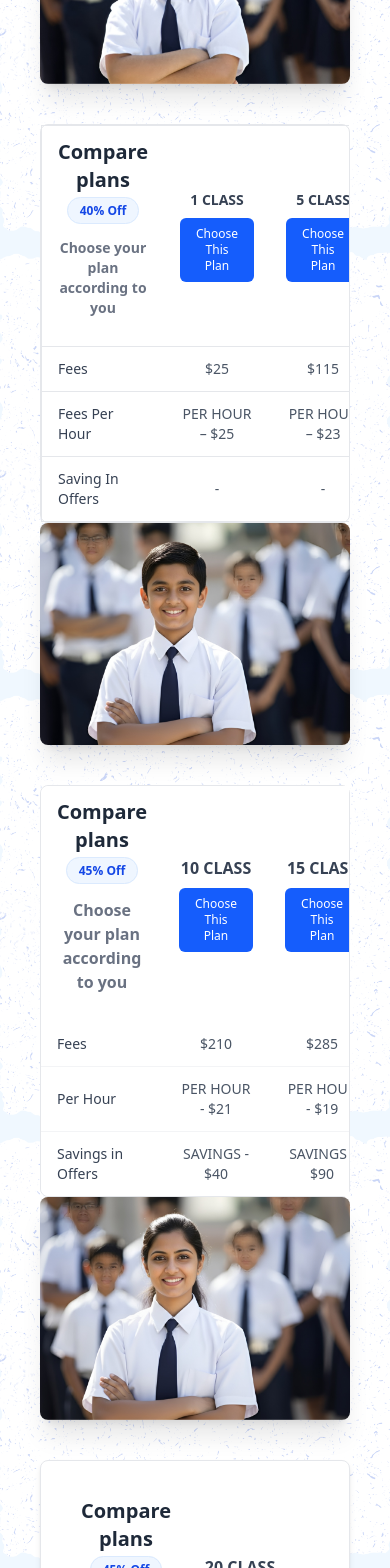
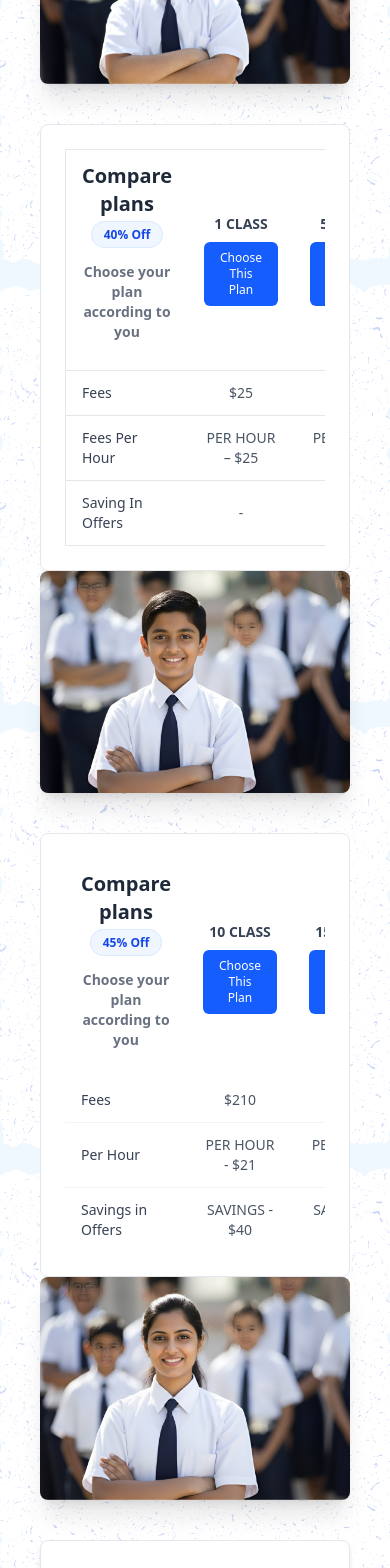
Before and after one commit to php2700/education-web, a React (Vite) app: page /pricing in a window 390 px wide. Shown: the part 1140-2708 px from the top of the page. Built offline with nearby package versions, Linux system fonts and the light colour scheme.

Commit message:
responsive

```diff
--- a/src/component/pricing/pricing.jsx
+++ b/src/component/pricing/pricing.jsx
@@ -322,7 +322,7 @@ const PricingPage = () => {
       />
     </div>
 
-        <div className="bg-white rounded-lg  border border-gray-200 w-full   mx-auto">
+        <div className="bg-white rounded-lg p-6  border border-gray-200 w-full   mx-auto">
             <div className="overflow-x-auto">
               <table className="min-w-full border border-gray-200 rounded-lg text-sm">
                 <thead>
@@ -393,9 +393,9 @@ const PricingPage = () => {
 
 
   <div className="grid grid-cols-1 lg:grid-cols-2 gap-10 items-center relative z-10 ">
-        <div className="bg-white rounded-lg  border border-gray-200 w-full  mx-auto order-2 lg:order-1">
+        <div className="bg-white p-6 rounded-lg  border border-gray-200 w-full  mx-auto order-2 lg:order-1">
             <div className="overflow-x-auto">
-              <table className="min-w-full bg-white rounded-lg">
+              <table className="min-w-full bg-white text-sm rounded-lg">
                 <thead>
                   <tr>
                     <th className="py-3 px-4">
@@ -488,7 +488,7 @@ const PricingPage = () => {
 
          <div className="bg-white p-6 rounded-lg shadow-md border border-gray-200 w-full mx-auto">
             <div className="overflow-x-auto">
-              <table className="min-w-full bg-white rounded-lg">
+              <table className="min-w-full bg-white text-sm rounded-lg">
                 <thead>
                   <tr>
                     <th className="py-3 px-4">
```
